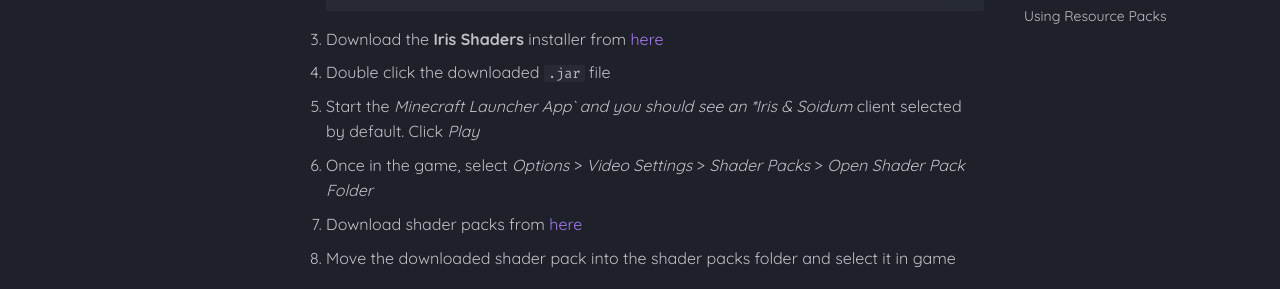
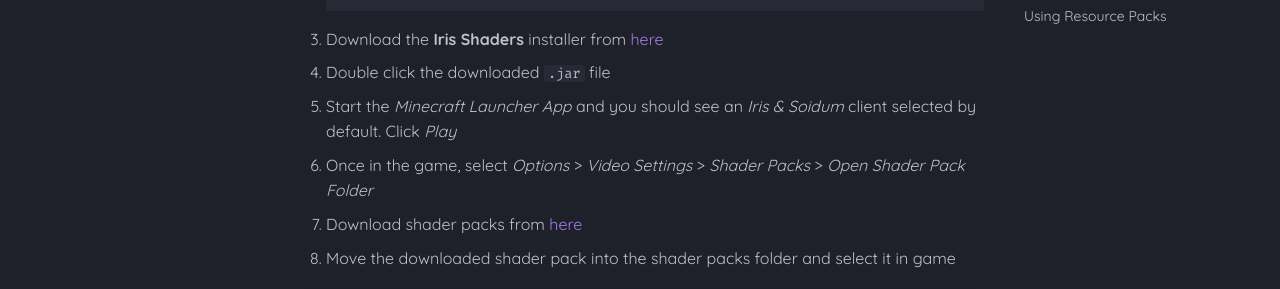
Before and after one commit to sbourdeaud/wiki, an MkDocs documentation site: the page built from docs/minecraft.md, in a window 1280 px wide and 900 px high, scrolled down 570 px. Shown: the part 164-453 px from the top of the window. Built offline with MkDocs 1.6.1 and Material for MkDocs 9.7.7, drawn with Linux system fonts in a browser that asks for light colours; comment, search, counter and statistics services are not loaded.

````diff
--- a/docs/minecraft.md
+++ b/docs/minecraft.md
@@ -24,7 +24,7 @@ pdf: true
     ```
 2. Download the **Iris Shaders** installer from [here](https://www.irisshaders.dev/download)
 3. Double click the downloaded `.jar` file
-4. Start the *Minecraft Launcher App` and you should see an *Iris & Soidum* client selected by default. Click *Play*
+4. Start the *Minecraft Launcher App* and you should see an *Iris & Soidum* client selected by default. Click *Play*
 5. Once in the game, select *Options* > *Video Settings* > *Shader Packs* > *Open Shader Pack Folder*
 6. Download shader packs from [here](https://modrinth.com/discover/shaders?v=1.21.11&g=categories:iris&page=2)
 7. Move the downloaded shader pack into the shader packs folder and select it in game
````
